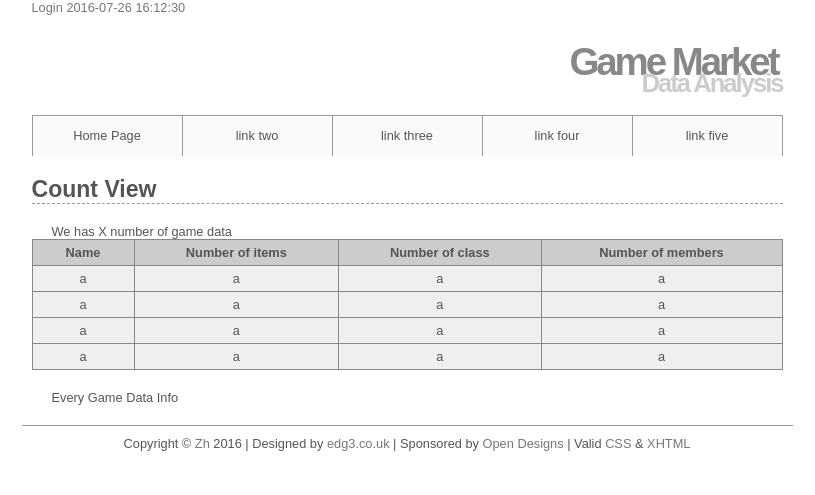
After one commit to ZhHong/phpmysql, a PHP site: page /index.php in a window 1280 px wide. The commit adds this page. Shown: the top 495 px of the page, without its empty margins (233-1048 px from the left). Run offline with PHP 8.4, Linux system fonts and the light colour scheme.

```diff
--- /dev/null
+++ b/www/includes/footer.html
@@ -0,0 +1,6 @@
+</div><!-- End of the page content-->
+<div id="footer">
+	<p>Copyright &copy; <a href="#">Zh</a> 2016 | Designed by <a href="http://www.edg3.co.uk/">edg3.co.uk</a> | Sponsored by <a href="http://www.opendesigns.org/">Open Designs</a> | Valid <a href="http://jigsaw.w3.org/css-validator/">CSS</a> &amp; <a href="http://validator.w3.org/">XHTML</a></p>
+</div>
+</body>
+</html>
--- /dev/null
+++ b/www/includes/header.html
@@ -0,0 +1,30 @@
+<!DOCTYPE html PUBLIC "-//W3C//DTD XHTML 1.0 Strict//EN" "http://www.w3.org/TR/xhtml1/DTD/xhtml1-strict.dtd">
+<html xmlns="http://www.w3.org/1999/xhtml" xml:lang="en",lang="en">
+<head>
+	<meta http-equiv="Content-Type" content="text/html;charset=utf8">
+	<title><?php echo $page_title;?></title>
+	<link rel="stylesheet" href="includes/style.css" type="text/css" media="screen" />
+</head>
+<body>
+	<div id="content">
+		<a href="login.php">Login</a>
+		<a href="#">
+			<?php
+			echo $clock= date('Y-m-d H:i:s',time());
+			?>
+		</a>
+	</div>
+	<div id = "header">
+		<h1>Game Market</h1>
+		<h2>Data Analysis</h2>
+	</div>
+	<div id = "navigation">
+		<ul>
+			<li><a href="index.php">Home Page</a></li>
+			<li><a href="#">link two</a></li>
+			<li><a href="#">link three</a></li>
+			<li><a href="#">link four</a></li>
+			<li><a href="#">link five</a></li>
+		</ul>
+	</div>
+	<div id="content">
--- a/www/includes/style.css
+++ b/www/includes/style.css
@@ -95,6 +95,23 @@ body {
 	padding:20px 20px 0;
 }
 
+td{
+	color:#555;
+	text-align:center;
+}
+table{
+	height:auto;
+	margin:0 auto;
+	padding:0 0 20px;
+	width:751px;
+}
+
+
+table{border-collapse:collapse;border-spacing:0;border-left:1px solid #888;border-top:1px solid #888;background:#efefef;}
+th,td{border-right:1px solid #888;border-bottom:1px solid #888;padding:5px 15px;}
+th{font-weight:bold;background:#ccc;}
+
+
 /* footer */
 #footer {
 	border-top:1px solid #999;
--- /dev/null
+++ b/www/index.php
@@ -0,0 +1,42 @@
+<?php
+	$page_title = "Home";
+	include("includes/header.html")
+?>
+<h1>Count View</h1>
+		<p>We has X number of game data</p>
+		<table border="10">
+			<tr >
+				<th>Name</th>
+				<th>Number of items</th>
+				<th>Number of class</th>
+				<th>Number of members</th>
+			</tr>
+			<tr>
+				<td>a</td>
+				<td>a</td>
+				<td>a</td>
+				<td>a</td>
+			</tr>
+			<tr>
+				<td>a</td>
+				<td>a</td>
+				<td>a</td>
+				<td>a</td>
+			</tr>
+			<tr>
+				<td>a</td>
+				<td>a</td>
+				<td>a</td>
+				<td>a</td>
+			</tr>
+			<tr>
+				<td>a</td>
+				<td>a</td>
+				<td>a</td>
+				<td>a</td>
+			</tr>
+		</table>
+		<p>Every Game Data Info</p>
+<?php
+	include("includes/footer.html")
+?>
```
Also changed, not shown: www/login.php (added, +8 -0 lines).
